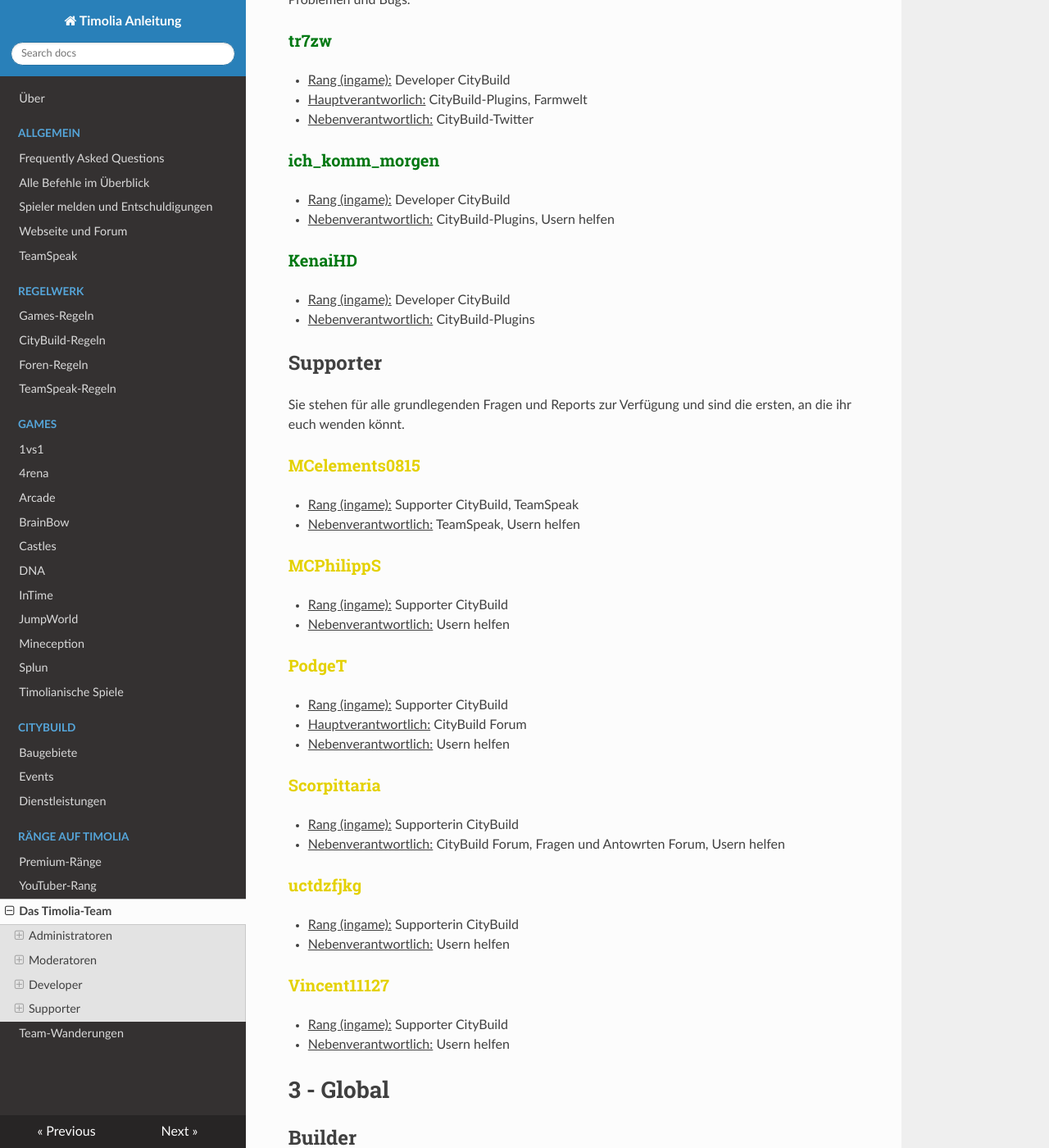
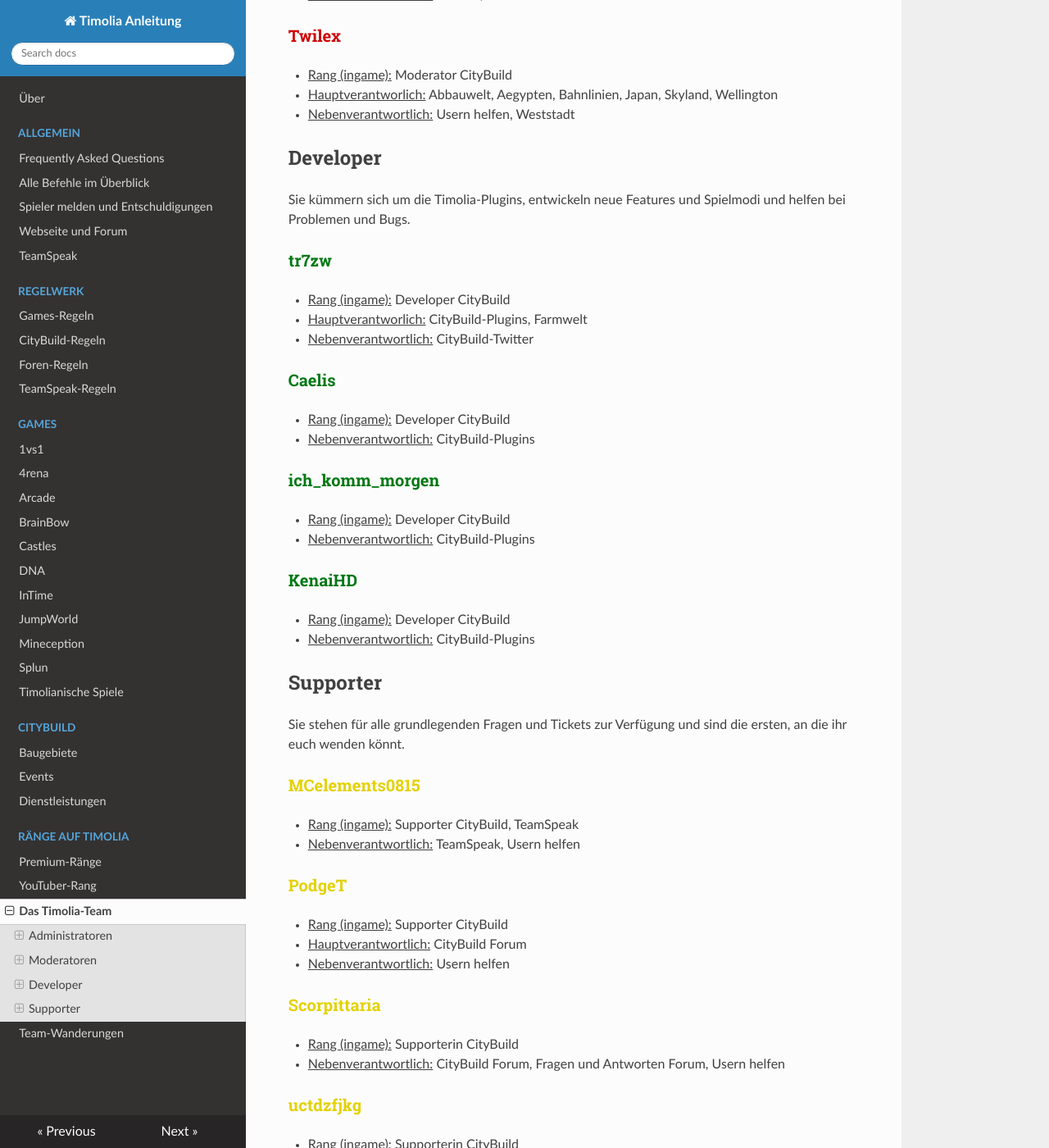
Before and after one commit to TimoliaDE/HowTo, an MkDocs documentation site: the page built from docs/ranks/team.md, in a window 1280 px wide and 1400 px high, scrolled down 11513 px. Shown: the whole window at 82% size. Built offline with MkDocs 1.6.1, drawn with Linux system fonts in a browser that asks for light colours; nearby versions of some CDN libraries; old or Windows-style settings are respelled for this version of MkDocs; some of the changed text lies outside the part shown.

Commit message:
Update Cityteamler

```diff
--- a/docs/ranks/team.md
+++ b/docs/ranks/team.md
@@ -358,9 +358,18 @@ Moderatoren kümmern sich um das reibungslose Spielererlebnis der verschiedenen
 - <u>Rang (ingame):</u> Moderatorin CityBuild
 - <u>Nebenverantwortlich:</u> Aegypten, Karibik, Usern helfen
 
+### <strong><span style="color:#CF0101">JOlegna</span></strong>
+- <u>Rang (ingame):</u> Moderator CityBuild;TeamSpeak
+- <u>Hauptverantworlich:</u> Shopwelt, Upper Hills, Events
+- <u>Nebenverantwortlich:</u> Usern helfen, Timolia Anleitung, Teamspeak
+
 ###<strong><span style="color:#CF0101">kd9b</span></strong>
 - <u>Rang (ingame):</u> Moderator CityBuild
 - <u>Nebenverantwortlich:</u> Karibik, Upperhills, Usern helfen, Weststadt
+
+###<strong><span style="color:#CF0101">MCPhilippS</span></strong>
+- <u>Rang (ingame):</u> Moderator CityBuild
+- <u>Nebenverantwortlich:</u> Usern helfen
 
 ###<strong><span style="color:#CF0101">saporital</span></strong>
 - <u>Rang (ingame):</u> Moderator CityBuild
@@ -381,9 +390,13 @@ Sie kümmern sich um die Timolia-Plugins, entwickeln neue Features und Spielmodi
 - <u>Hauptverantworlich:</u> CityBuild-Plugins, Farmwelt
 - <u>Nebenverantwortlich:</u> CityBuild-Twitter
 
+###<strong><span style="color:#007812">Caelis</span></strong>
+- <u>Rang (ingame):</u> Developer CityBuild
+- <u>Nebenverantwortlich:</u> CityBuild-Plugins
+
 ###<strong><span style="color:#007812">ich_komm_morgen</span></strong>
 - <u>Rang (ingame):</u> Developer CityBuild
-- <u>Nebenverantwortlich:</u> CityBuild-Plugins, Usern helfen
+- <u>Nebenverantwortlich:</u> CityBuild-Plugins
 
 ###<strong><span style="color:#007812">KenaiHD</span></strong>
 - <u>Rang (ingame):</u> Developer CityBuild
@@ -391,15 +404,11 @@ Sie kümmern sich um die Timolia-Plugins, entwickeln neue Features und Spielmodi
 
 ## Supporter
 
-Sie stehen für alle grundlegenden Fragen und Reports zur Verfügung und sind die ersten, an die ihr euch wenden könnt.
+Sie stehen für alle grundlegenden Fragen und Tickets zur Verfügung und sind die ersten, an die ihr euch wenden könnt.
 
 ###<strong><span style="color:#E4D100">MCelements0815</span></strong>
 - <u>Rang (ingame):</u> Supporter CityBuild, TeamSpeak
 - <u>Nebenverantwortlich:</u> TeamSpeak, Usern helfen
-
-###<strong><span style="color:#E4D100">MCPhilippS</span></strong>
-- <u>Rang (ingame):</u> Supporter CityBuild
-- <u>Nebenverantwortlich:</u> Usern helfen
 
 ###<strong><span style="color:#E4D100">PodgeT</span></strong>
 - <u>Rang (ingame):</u> Supporter CityBuild
@@ -408,7 +417,7 @@ Sie stehen für alle grundlegenden Fragen und Reports zur Verfügung und sind di
 
 ###<strong><span style="color:#E4D100">Scorpittaria</span></strong>
 - <u>Rang (ingame):</u> Supporterin CityBuild
-- <u>Nebenverantwortlich:</u> CityBuild Forum, Fragen und Antowrten Forum, Usern helfen
+- <u>Nebenverantwortlich:</u> CityBuild Forum, Fragen und Antworten Forum, Usern helfen
 
 ###<strong><span style="color:#E4D100">uctdzfjkg</span></strong>
 - <u>Rang (ingame):</u> Supporterin CityBuild
@@ -463,10 +472,6 @@ Sie sind für die Arenen und Maps des Timolia-Netzwerkes verantwortlich und entw
 - <u>Rang (ingame):</u> Builder
 - <u>Nebenverantwortlich:</u> Games-Maps
 
-###<strong><span style="color:#00646F">HodenKrebsCreme</span></strong>
-- <u>Rang (ingame):</u> Builder
-- <u>Nebenverantwortlich:</u> CityBuild-Bauten, Upperhills
-
 ###<strong><span style="color:#00646F">Invidia</span></strong>
 - <u>Rang (ingame):</u> Builderin
 - <u>Nebenverantwortlich:</u> Games-Maps
@@ -516,10 +521,6 @@ Sie sind für die Arenen und Maps des Timolia-Netzwerkes verantwortlich und entw
 - <u>Rang (ingame):</u> Builderin
 - <u>Nebenverantwortlich:</u> Games-Maps
 
-###<strong><span style="color:#00646F">Xibrox</span></strong>
-- <u>Rang (ingame):</u> Builder
-- <u>Nebenverantwortlich:</u> CityBuild-Bauten
-
 ### <strong><span style="color:#00646F">xnulix</span></strong>
 - <u>Rang (ingame):</u> Builder
 - <u>Nebenverantwortlich:</u> Games-Maps
```
